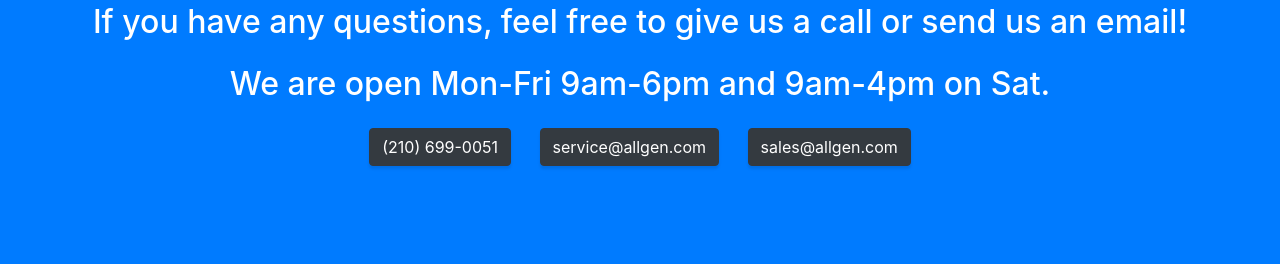
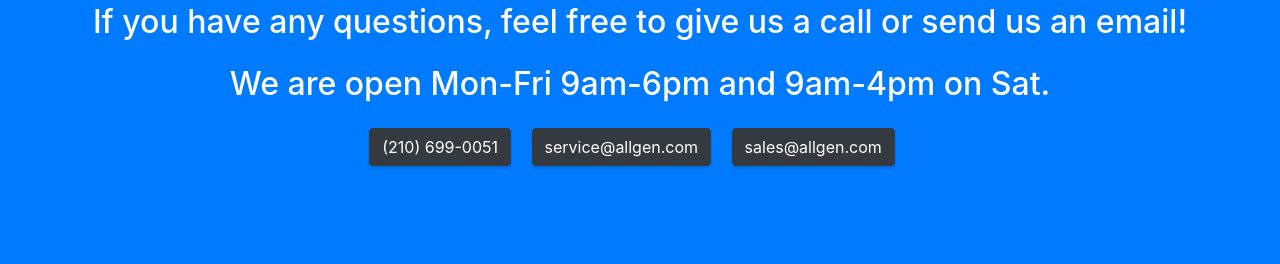
Before and after one commit to tsnodgrass96/allgen-temp, a website with bundled scripts: page index.html in a window 1280 px wide. Shown: the part 2760-3024 px from the top of the page. Built offline with nearby package versions, Linux system fonts and the light colour scheme.

Commit message:
i swear zach is picky about spacing

```diff
--- a/index.html
+++ b/index.html
@@ -180,9 +180,9 @@
       <div class="container text-center">
         <h2 class="mb-4">If you have any questions, feel free to give us a call or send us an email!</h2>
 		<h2 class="mb-4">We are open Mon-Fri 9am-6pm and 9am-4pm on Sat.</h2>
-        <a class="btn btn-xl btn-dark mr-4" href="tel:2106990051">(210) 699-0051</a>
-        <a class="btn btn-xl btn-dark mr-4" href="mailto:service@allgen.com">service@allgen.com</a>
-        <a class="btn btn-xl btn-dark" href="mailto:sales@allgen.com">sales@allgen.com</a>
+        <a class="btn btn-xl btn-dark mr-3" href="tel:2106990051">(210) 699-0051</a>
+        <a class="btn btn-xl btn-dark mr-3" href="mailto:service@allgen.com">service@allgen.com</a>
+        <a class="btn btn-xl btn-dark mr-3" href="mailto:sales@allgen.com">sales@allgen.com</a>
       </div>
     </section>
 
```
